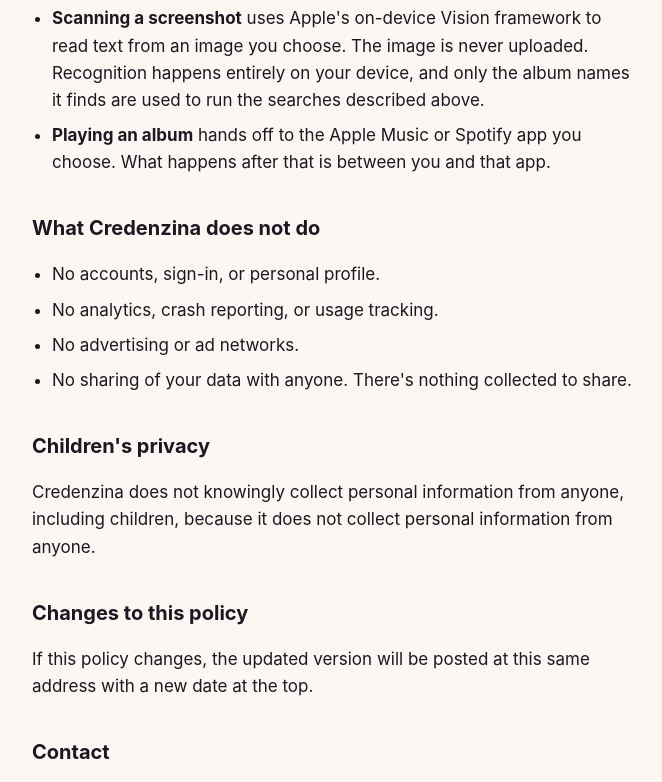
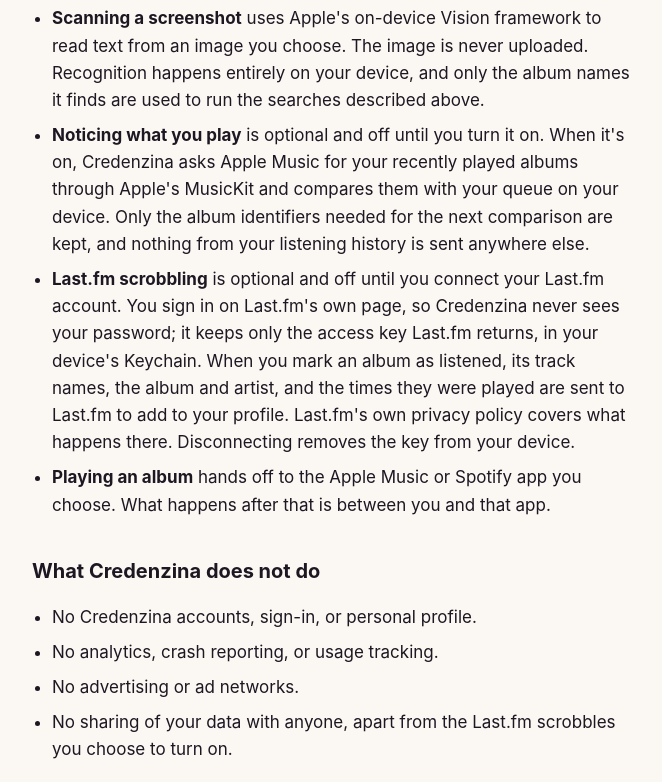
Before and after one commit to Chompas/credenzina-site, a plain HTML site: page privacy.html in a window 1280 px wide. Shown: the part 1020-1802 px from the top of the page, without its empty margins (308-970 px from the left). Drawn offline with Linux system fonts and the light colour scheme.

Commit message:
Describe Apple Music play detection and Last.fm scrobbling
Co-Authored-By: Claude Opus 5.5 <noreply@anthropic.com>

```diff
--- a/privacy.html
+++ b/privacy.html
@@ -28,15 +28,17 @@
     <li><strong>Pasting a link</strong> (an Apple Music or Spotify album URL) makes the app fetch that page's public metadata to work out which album you meant. No account or API key is involved, and nothing about you is sent beyond the link itself.</li>
     <li><strong>Album artwork</strong> is downloaded from Apple's servers and cached on your device so covers don't have to be downloaded again.</li>
     <li><strong>Scanning a screenshot</strong> uses Apple's on-device Vision framework to read text from an image you choose. The image is never uploaded. Recognition happens entirely on your device, and only the album names it finds are used to run the searches described above.</li>
+    <li><strong>Noticing what you play</strong> is optional and off until you turn it on. When it's on, Credenzina asks Apple Music for your recently played albums through Apple's MusicKit and compares them with your queue on your device. Only the album identifiers needed for the next comparison are kept, and nothing from your listening history is sent anywhere else.</li>
+    <li><strong>Last.fm scrobbling</strong> is optional and off until you connect your Last.fm account. You sign in on Last.fm's own page, so Credenzina never sees your password; it keeps only the access key Last.fm returns, in your device's Keychain. When you mark an album as listened, its track names, the album and artist, and the times they were played are sent to Last.fm to add to your profile. Last.fm's own privacy policy covers what happens there. Disconnecting removes the key from your device.</li>
     <li><strong>Playing an album</strong> hands off to the Apple Music or Spotify app you choose. What happens after that is between you and that app.</li>
   </ul>
 
   <h2>What Credenzina does not do</h2>
   <ul>
-    <li>No accounts, sign-in, or personal profile.</li>
+    <li>No Credenzina accounts, sign-in, or personal profile.</li>
     <li>No analytics, crash reporting, or usage tracking.</li>
     <li>No advertising or ad networks.</li>
-    <li>No sharing of your data with anyone. There's nothing collected to share.</li>
+    <li>No sharing of your data with anyone, apart from the Last.fm scrobbles you choose to turn on.</li>
   </ul>
 
   <h2>Children's privacy</h2>
```
